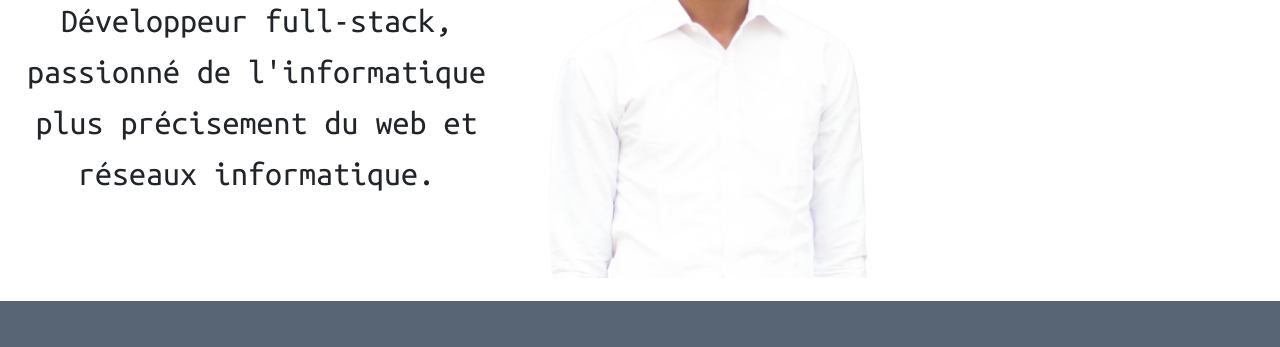
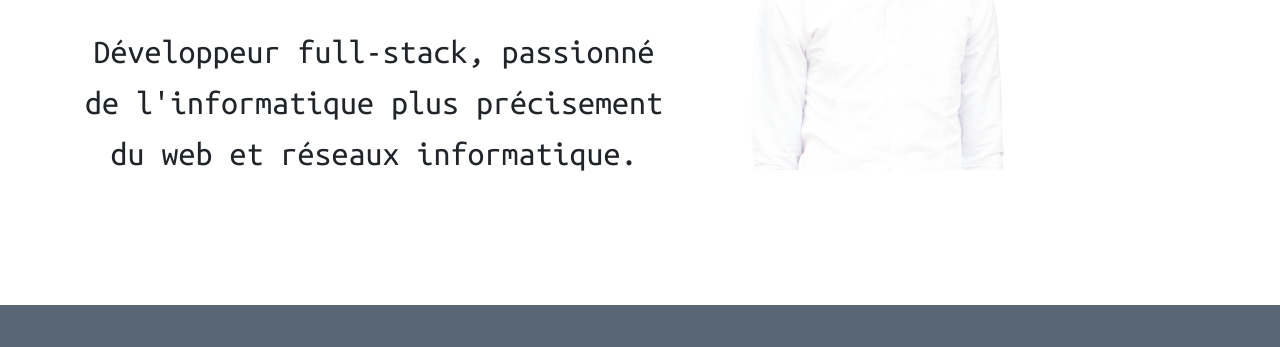
Before and after one commit to Bayekula-hb/hb_portfolio, a website: page index.html in a window 1280 px wide. Shown: the part 313-660 px from the top of the page. Drawn offline with nearby package versions, Linux system fonts and the light colour scheme.

Commit message:
refactor the section home

```diff
--- a/Sass/layout/_header.scss
+++ b/Sass/layout/_header.scss
@@ -24,6 +24,7 @@ header {
     font-size: 2rem;
   }
   nav {
+    // flex-direction: row-reverse;
     .navbar-collapse {
       background-color: transparent;
       ul {
--- a/Sass/pages/_home.scss
+++ b/Sass/pages/_home.scss
@@ -1,7 +1,11 @@
+.section--home {
+  padding: 2.19%;
   .div--home {
     width: 99%;
     max-height: 90vh;
     font-family: "Ubuntu Mono", monospace;
+    display: flex;
+    flex-direction: column !important;
     & .description,
     & .div--presentation {
       margin: auto 0%;
@@ -26,7 +30,8 @@
         object-fit: cover;
         width: 60%;
         max-height: 100%;
-      margin-top: 10%;
+        margin-top: 5%;
+      }
     }
   }
 }
@@ -116,6 +121,8 @@
 }
 
 @media screen and (max-device-width: 480px) {
+  .section--home {
+    padding: 1%;
     .div--home {
       width: 95%;
       margin: 0 auto;
@@ -141,6 +148,7 @@
         margin: 0;
         img {
           width: 100%;
+        }
       }
     }
   }
@@ -195,7 +203,7 @@
       &--details {
         .card {
           font-size: 1.4rem;
-          .card-title{
+          .card-title {
             font-size: 2rem;
           }
         }
--- a/index.html
+++ b/index.html
@@ -39,7 +39,7 @@
   </head>
   <body>
     <div class="container-fluid">
-      <header class="container-fluid  sticky-top Header">
+      <header class="container-fluid sticky-top Header">
         <nav
           class="
             navbar navbar-expand-lg navbar-light
@@ -87,18 +87,19 @@
           </div>
         </nav>
       </header>
-      <div id="Home" class="div--home div row">
-        <div class="col-5 div--presentation">
+      <section id="Home" class="section--home align-items-center ">
+        <div id="Home" class="div--home div col-10 row align-items-center justify-content-between">
+          <div class="col-7 row div--presentation">
             <p class="col-12 col-sm-5 para para--me">
               Salut, <br />
               je m'appelle <span>Hobed Bayekula</span>
             </p>
             <p class="col-12 col-sm-5 para para--passion">
-            Développeur full-stack, passionné de l'informatique plus précisement
-            du web et réseaux informatique.
+              Développeur full-stack, passionné de l'informatique plus
+              précisement du web et réseaux informatique.
             </p>
           </div>
-        <div class="col-6 align-items-center justify-content-center div--img">
+          <div class="col-5 align-items-center justify-content-center div--img">
             <img
               src="./Public/Image/image-removebg (1).png"
               class="col-12 align-self-center"
@@ -106,6 +107,7 @@
             />
           </div>
         </div>
+      </section>
       <section id="About" class="section--about section justify-content-center">
         <div class="col-12 row div div--about justify-content-evenly">
           <div class="col-12 col-sm-2 align-self-center div--about--text">
@@ -196,19 +198,28 @@
           </div>
         </div>
       </section>
-
       <section id="Services" class="section--services justify-content-center">
         <div class="col-12 row div--services">
           <div class="col-12 col-sm-12 align-self-center div--services--text">
             <h2>Mes services</h2>
           </div>
-          <div class="col-12 col-sm-8 row div--services--details justify-content-between">
-            <div class="card col-12 col-sm-5 align-items-center" >
+          <div
+            class="
+              col-12 col-sm-8
+              row
+              div--services--details
+              justify-content-between
+            "
+          >
+            <div class="card col-12 col-sm-5 align-items-center">
               <!-- <img class="card-img-top" src="..." alt="Card image cap"> -->
               <i class="fas fa-laptop-code"></i>
               <div class="card-body">
                 <h5 class="card-title">Front-End</h5>
-                <p class="card-text">Some quick example text to build on the card title and make up the bulk of the card's content.</p>
+                <p class="card-text">
+                  Some quick example text to build on the card title and make up
+                  the bulk of the card's content.
+                </p>
               </div>
             </div>
             <div class="card col-12 col-sm-5 align-items-center">
@@ -216,13 +227,22 @@
               <i class="fas fa-tools"></i>
               <div class="card-body">
                 <h5 class="card-title">Back-End</h5>
-                <p class="card-text">Some quick example text to build on the card title and make up the bulk of the card's content.</p>
+                <p class="card-text">
+                  Some quick example text to build on the card title and make up
+                  the bulk of the card's content.
+                </p>
               </div>
             </div>
           </div>
         </div>
       </section>
-
+      <section id="Projects" class="section--projects">
+        <div class="div--projects col-12 row justify-content-center">
+          <div class="col-12 col-sm-12 align-self-center div--projects--text">
+            <h2>Projets</h2>
+          </div>
+        </div>
+      </section>
     </div>
     <script src="./JS/index.js"></script>
   </body>
```
Also changed, not shown: Style/style.css, 1 other file. Lines whose indentation alone changed are shown as unchanged.
